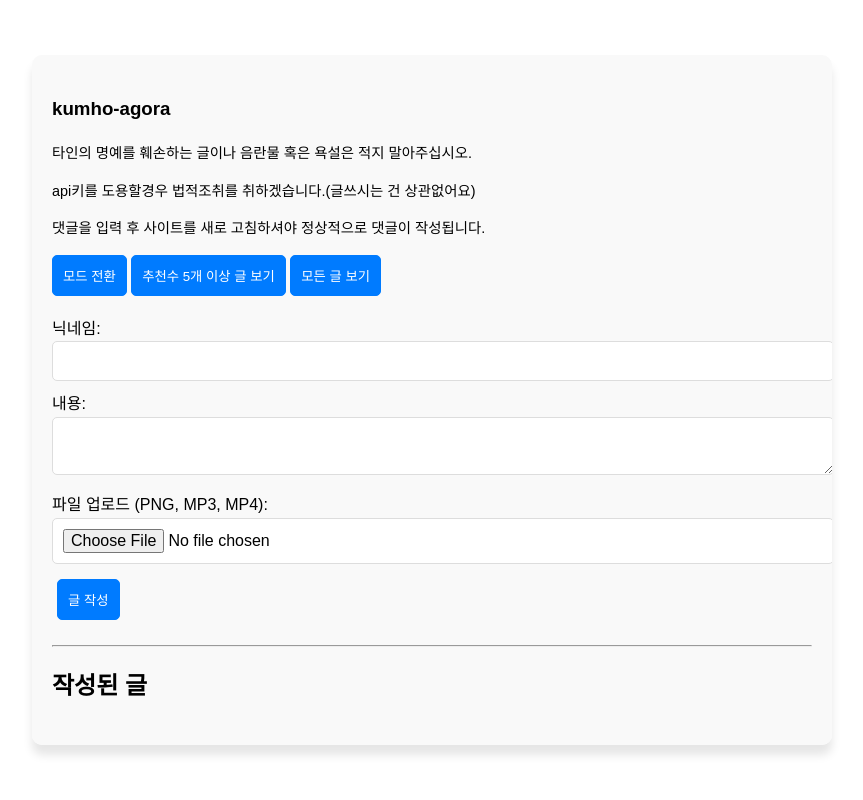
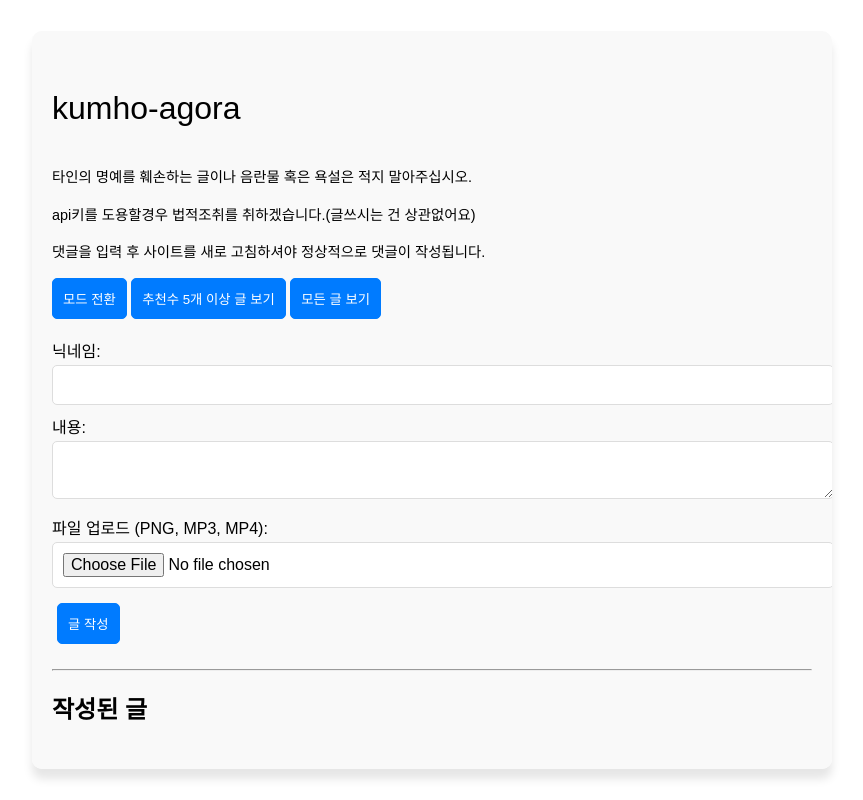
Before and after one commit to peropero1111/peropero.github.io, a plain HTML site: page index.html in a window 1280 px wide. Shown: the whole page, without its empty margins (208-1071 px from the left). Drawn offline with Linux system fonts and the light colour scheme; no server answers.

Commit message:
Update index.html

```diff
--- a/index.html
+++ b/index.html
@@ -179,7 +179,7 @@
 </head>
 <body>
     <div class="container">
-        <h3>kumho-agora</h3>
+     <p style="font-size:200%">kumho-agora</p>
         <p class="warning">타인의 명예를 훼손하는 글이나 음란물 혹은 욕설은 적지 말아주십시오.</p>
         <p class="warning">api키를 도용할경우 법적조취를 취하겠습니다.(글쓰시는 건 상관없어요)</p>
         <p class="warning">댓글을 입력 후 사이트를 새로 고침하셔야 정상적으로 댓글이 작성됩니다.</p>
```
